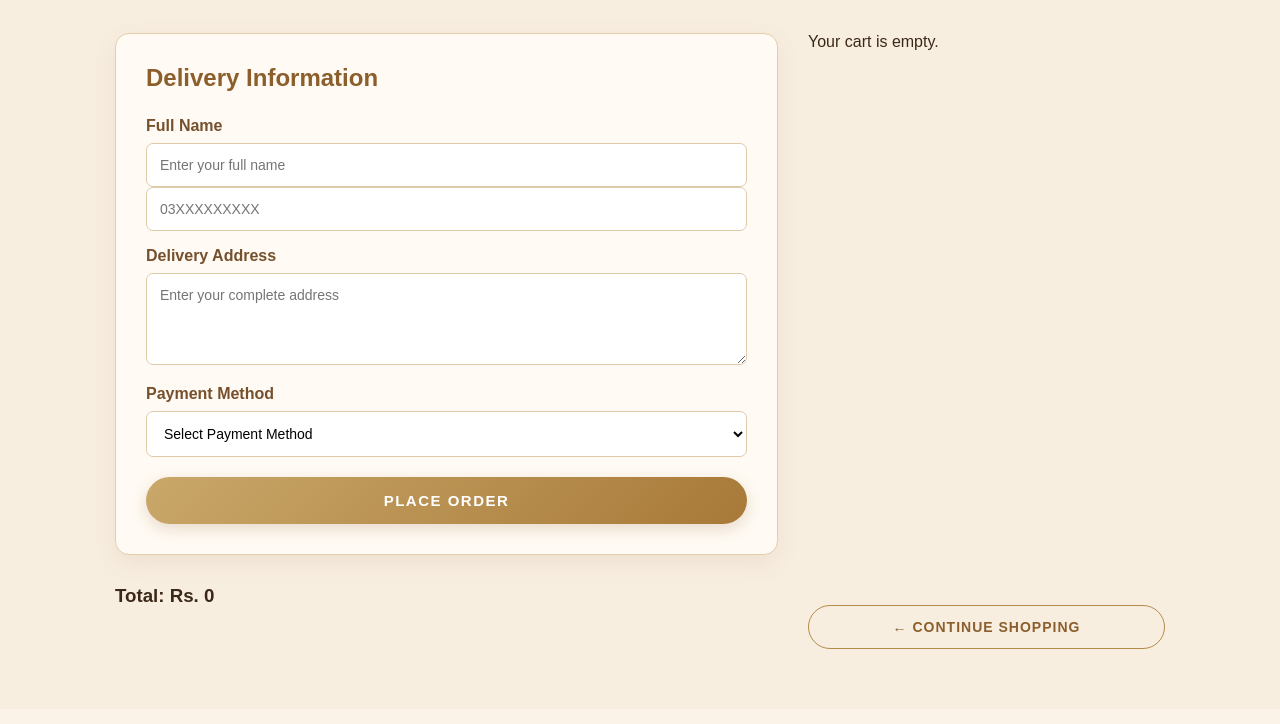
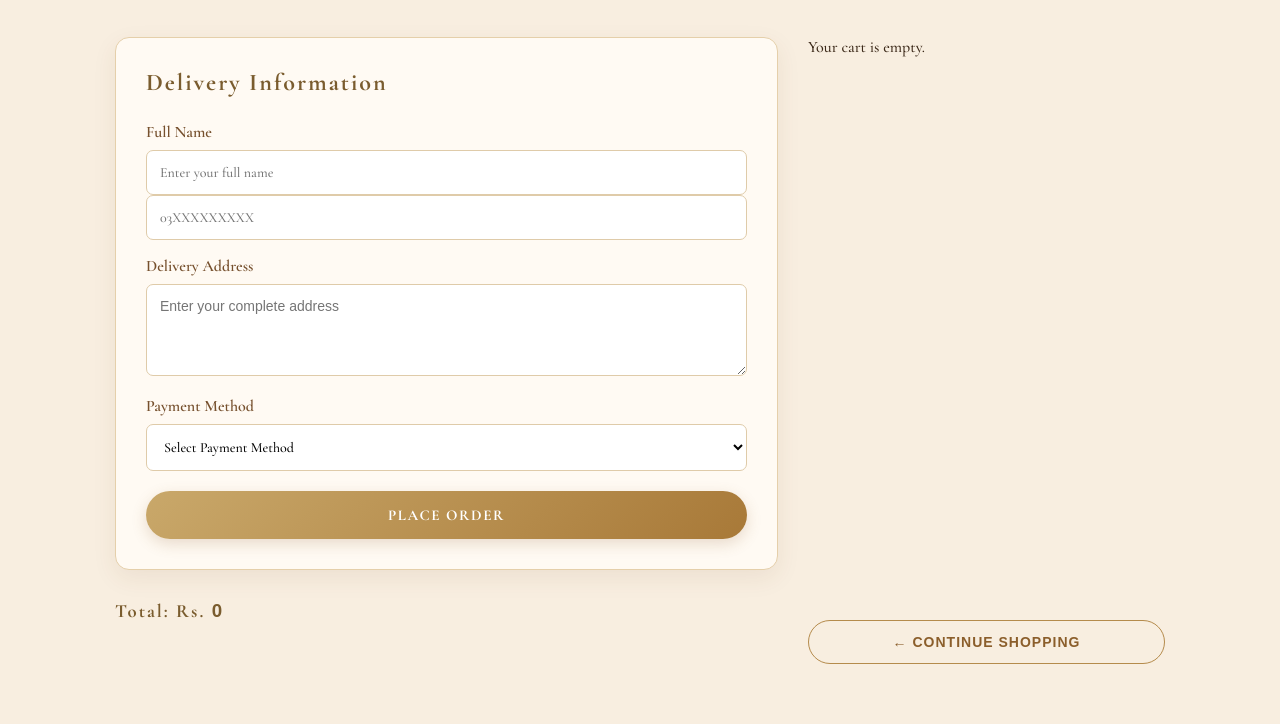
Before and after one commit to timelessbyaura/timeless-by-aura, a plain HTML site: page checkout.html in a window 1280 px wide. Shown: the part 203-927 px from the top of the page. Drawn offline with nearby package versions, Linux system fonts and the light colour scheme.

Commit message:
Update checkout.html

```diff
--- a/checkout.html
+++ b/checkout.html
@@ -6,6 +6,17 @@
     <meta name="viewport" content="width=device-width, initial-scale=1.0">
     <title>Checkout | Timeless by Aura</title>
     <link rel="stylesheet" href="style.css">
+    <link href="https://fonts.googleapis.com/css2?family=Cormorant+Garamond:wght@500;600;700&display=swap" rel="stylesheet">
+<style>
+  h1, h2, h3 {
+    font-family: 'Cormorant Garamond', serif !important;
+    color: #7A5C2E !important;
+    letter-spacing: 2px !important;
+  }
+  p, label, input, select, button {
+    font-family: 'Cormorant Garamond', serif !important;
+  }
+</style>
 </head>
 <body>
 
```
